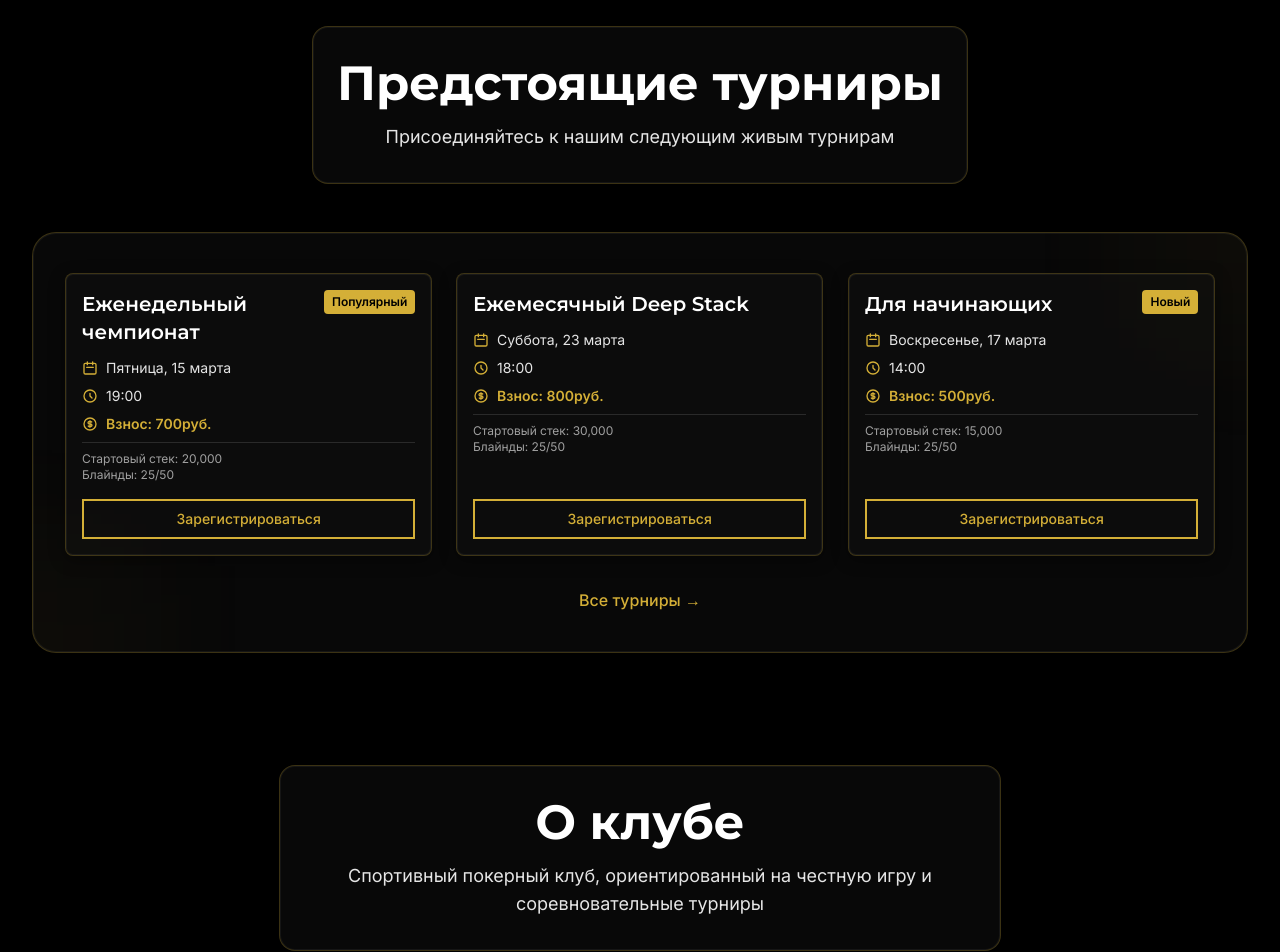
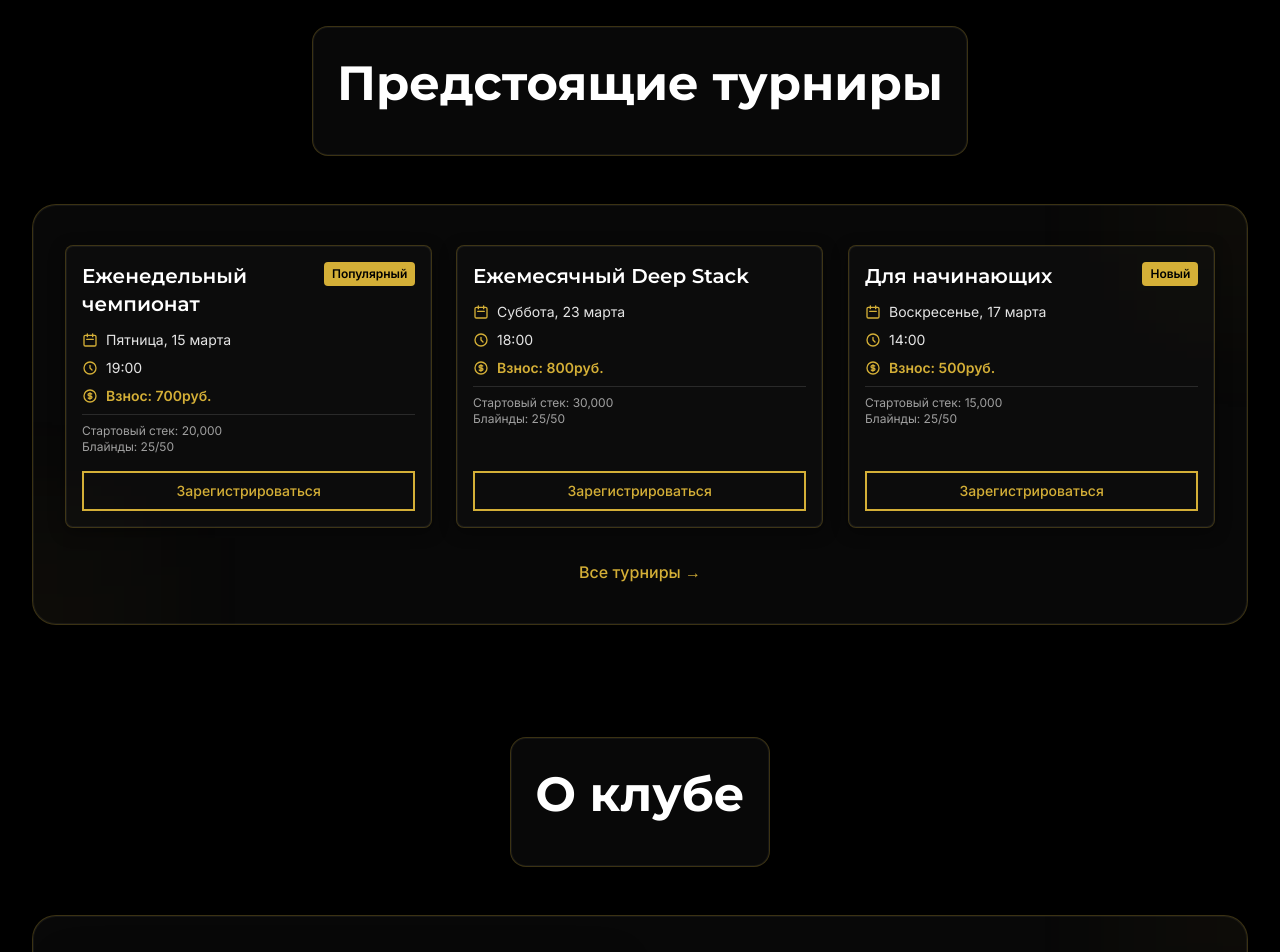
Before and after one commit to romatertia749-eng/ante-club, a React (Vite) app: page / in a window 1280 px wide. Shown: the part 1400-2352 px from the top of the page. Built offline with nearby package versions, Linux system fonts and the light colour scheme.

Commit message:
убрал везде subtitle

```diff
--- a/src/components/Section/Section.jsx
+++ b/src/components/Section/Section.jsx
@@ -3,11 +3,9 @@ import React from 'react'
 /**
  * Компонент-обёртка для секций страницы
  * Обеспечивает единообразное оформление заголовков и отступов
- * Автоматически выделяет первое слово заголовка золотым цветом
  *
  * @param {ReactNode} children - Содержимое секции
- * @param {string} title - Заголовок секции (первое слово будет золотым)
- * @param {string} subtitle - Подзаголовок секции
+ * @param {string} title - Заголовок секции
  * @param {string} className - Дополнительные CSS классы для секции
  * @param {string} containerClassName - Дополнительные CSS классы для контейнера
  * @param {string} id - ID секции для якорных ссылок
@@ -15,28 +13,19 @@ import React from 'react'
 const Section = ({
   children,
   title,
-  subtitle,
   className = '',
   containerClassName = '',
   id
 }) => {
   return (
-  <section id={id} className={`py-10 md:py-14 lg:py-18 ${className}`}>
+    <section id={id} className={`py-10 md:py-14 lg:py-18 ${className}`}>
       <div className={`container mx-auto px-4 md:px-6 lg:px-8 ${containerClassName}`}>
-        {/* Заголовок и подзаголовок секции (если указаны) */}
-        {(title || subtitle) && (
+        {title && (
           <div className="mb-8 md:mb-12 text-center">
             <div className="inline-block max-w-3xl mx-auto glass-light rounded-2xl px-4 py-6 md:px-6 md:py-8">
-              {title && (
-                <h2 className="text-3xl md:text-4xl lg:text-5xl font-display font-bold text-white mb-3 md:mb-4">
-                  {title}
-                </h2>
-              )}
-              {subtitle && (
-                <p className="text-textSecondary text-base md:text-lg max-w-2xl mx-auto">
-                  {subtitle}
-                </p>
-              )}
+              <h2 className="text-3xl md:text-4xl lg:text-5xl font-display font-bold text-white mb-3 md:mb-4">
+                {title}
+              </h2>
             </div>
           </div>
         )}
--- a/src/features/gallery/GallerySection.jsx
+++ b/src/features/gallery/GallerySection.jsx
@@ -37,7 +37,6 @@ const GallerySection = () => {
   return (
     <Section
       title={gallerySectionContent.title}
-      subtitle={gallerySectionContent.subtitle}
       className="bg-transparent"
     >
       <div className="relative glass rounded-2xl p-4 md:p-6">
--- a/src/features/home/AboutSection.jsx
+++ b/src/features/home/AboutSection.jsx
@@ -29,7 +29,6 @@ const AboutSection = () => {
     <AnimatedSection delay={150}>
       <Section
         title={aboutSectionContent.title}
-        subtitle={aboutSectionContent.subtitle}
         className="bg-transparent"
       >
       <div className="grid grid-cols-1 lg:grid-cols-2 gap-8 lg:gap-12 items-center">
--- a/src/features/home/FairPlaySection.jsx
+++ b/src/features/home/FairPlaySection.jsx
@@ -52,7 +52,6 @@ const FairPlaySection = () => {
   return (
     <Section
       title={fairPlaySectionContent.title}
-      subtitle={fairPlaySectionContent.subtitle}
       className="bg-transparent"
     >
       <div className="grid grid-cols-1 sm:grid-cols-2 lg:grid-cols-4 gap-6 md:gap-8">
--- a/src/features/news/NewsSection.jsx
+++ b/src/features/news/NewsSection.jsx
@@ -35,7 +35,6 @@ const NewsSection = () => {
   return (
     <Section
       title={newsSectionContent.title}
-      subtitle={newsSectionContent.subtitle}
     >
       <div className="grid grid-cols-1 md:grid-cols-2 lg:grid-cols-3 gap-6">
         {newsSectionContent.news.map((news, index) => (
--- a/src/features/rules/Rules.jsx
+++ b/src/features/rules/Rules.jsx
@@ -12,7 +12,6 @@ const Rules = () => {
     <div className="min-h-screen bg-black">
       <Section
         title="Правила клуба"
-        subtitle="Регламент и формат работы Ante Club"
         className="pt-8"
       >
         <div className="max-w-4xl mx-auto space-y-8">
--- a/src/features/tournaments/TournamentsPreview.jsx
+++ b/src/features/tournaments/TournamentsPreview.jsx
@@ -48,7 +48,6 @@ const TournamentsPreview = () => {
   return (
     <Section
       title={tournamentsPreviewContent.title}
-      subtitle={tournamentsPreviewContent.subtitle}
       className="bg-transparent"
     >
       <div className="grid grid-cols-1 md:grid-cols-2 lg:grid-cols-3 gap-6">
```
